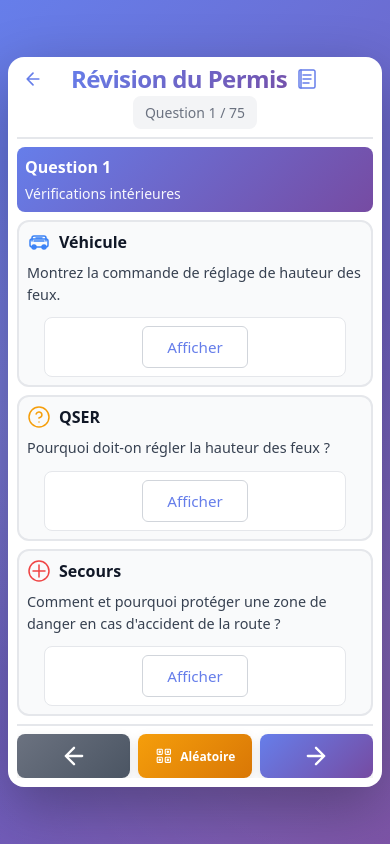
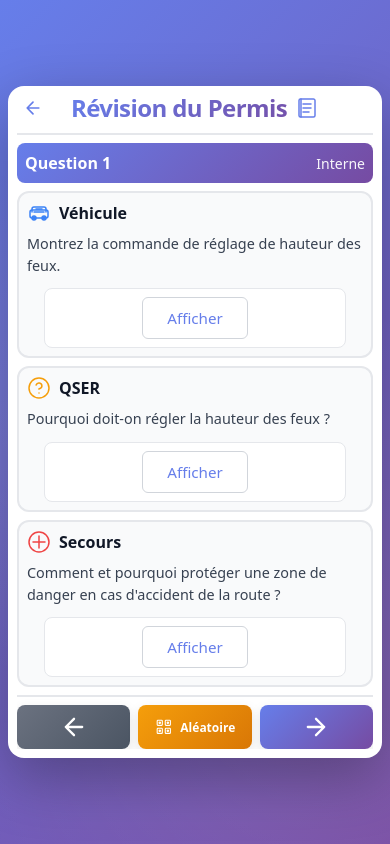
Before and after one commit to OliviaG-dev/R-viPermis, a React (Vite) app: page /revision in a window 390 px wide. Built offline with nearby package versions, Linux system fonts and the light colour scheme.

Commit message:
:iphone: improvement:responsive phone

```diff
--- a/src/pages/Revision/Revision.css
+++ b/src/pages/Revision/Revision.css
@@ -151,6 +151,8 @@
   border-radius: 8px;
   color: white;
   flex-shrink: 0;
+  gap: 0.25rem;
+  flex-wrap: wrap;
 }
 
 .question-id {
@@ -161,6 +163,13 @@
 .question-theme {
   font-size: 0.875rem;
   opacity: 0.95;
+  display: flex;
+  gap: 0.25rem;
+  align-items: center;
+}
+
+.theme-label-mobile {
+  display: none;
 }
 
 .question-sections {
@@ -464,6 +473,9 @@
 }
 
 @media (max-width: 768px) {
+  .revision-counter {
+    display: none;
+  }
   .revision {
     padding: 0.5rem;
   }
@@ -489,10 +501,15 @@
   }
 
   .question-header {
-    flex-direction: column;
-    gap: 0.25rem;
-    align-items: flex-start;
     padding: 0.5rem;
+  }
+
+  .theme-label-desktop {
+    display: none;
+  }
+
+  .theme-label-mobile {
+    display: inline;
   }
 
   .question-sections {
--- a/src/pages/Revision/Revision.tsx
+++ b/src/pages/Revision/Revision.tsx
@@ -2,6 +2,17 @@ import { useState } from "react";
 import { Link } from "react-router-dom";
 import { questions } from "../../data/questions";
 import "./Revision.css";
+
+const getMobileThemeLabel = (theme: string) => {
+  const normalizedTheme = theme.toLowerCase();
+  if (normalizedTheme.includes("intérieur")) {
+    return "Interne";
+  }
+  if (normalizedTheme.includes("extérieur")) {
+    return "Externe";
+  }
+  return theme;
+};
 
 const Revision = () => {
   const [currentIndex, setCurrentIndex] = useState(0);
@@ -12,6 +23,7 @@ const Revision = () => {
   });
 
   const currentQuestion = questions[currentIndex];
+  const mobileThemeLabel = getMobileThemeLabel(currentQuestion.theme);
 
   const goToPrevious = () => {
     setCurrentIndex((prev) => (prev === 0 ? questions.length - 1 : prev - 1));
@@ -89,7 +101,12 @@ const Revision = () => {
           <div className="question-card">
             <div className="question-header">
               <span className="question-id">Question {currentQuestion.id}</span>
-              <span className="question-theme">{currentQuestion.theme}</span>
+              <span className="question-theme">
+                <span className="theme-label-desktop">
+                  {currentQuestion.theme}
+                </span>
+                <span className="theme-label-mobile">{mobileThemeLabel}</span>
+              </span>
             </div>
 
             <div className="question-sections">
```
Also changed, not shown: src/data/questions.json.
